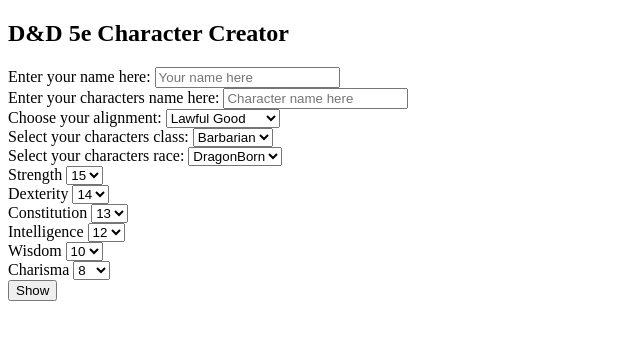
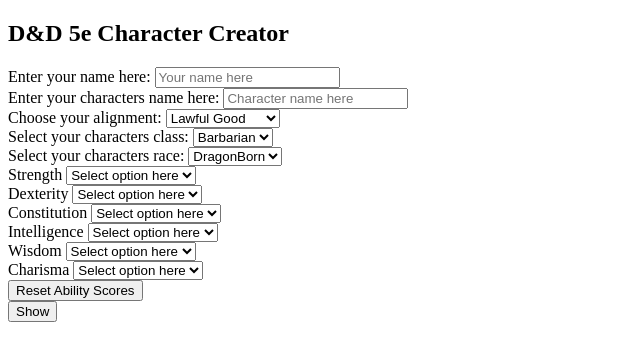
Before and after one commit to MxZoe/character-creator, a plain HTML site: page src/index.html in a window 1280 px wide. Shown: the whole page, without its empty margins (0-640 px from the left). Drawn offline with Linux system fonts and the light colour scheme.

Commit message:
remove id's and add required attribute to ability score selectors

```diff
--- a/src/index.html
+++ b/src/index.html
@@ -77,71 +77,78 @@
         <div class="row g-3">
           <div class="mb-3 col-md-2">
             <label for="charStrength">Strength</label>
-            <select class="form-control" id="charStrength">
-              <option value="15" class="option15" id="standard15OptionStr" selected>15</option>
-              <option value="14" class="option14" id="standard14OptionStr">14</option>
-              <option value="13" class="option13" id="standard13OptionStr">13</option>
-              <option value="12" class="option12" id="standard12OptionStr">12</option>
-              <option value="10" class="option10" id="standard10OptionStr">10</option>
-              <option value="8" class="option8" id="standard8OptionStr">8</option>
+            <select class="form-control" id="charStrength" required>
+              <option value="">Select option here</option>
+              <option value="15" class="option15">15</option>
+              <option value="14" class="option14">14</option>
+              <option value="13" class="option13">13</option>
+              <option value="12" class="option12">12</option>
+              <option value="10" class="option10">10</option>
+              <option value="8" class="option8">8</option>
             </select>
           </div>
           <div class="mb-3 col-md-2">
             <label for="charDexterity">Dexterity</label>
-            <select class="form-control" id="charDexterity">
-              <option value="15" class="option15" id="standard15OptionDex">15</option>
-              <option value="14" class="option14" id="standard14OptionDex" selected>14</option>
-              <option value="13" class="option13" id="standard13OptionDex">13</option>
-              <option value="12" class="option12" id="standard12OptionDex">12</option>
-              <option value="10" class="option10" id="standard10OptionDex">10</option>
-              <option value="8" class="option8" id="standard8OptionDex">8</option>
+            <select class="form-control" id="charDexterity" required>
+              <option value="">Select option here</option>
+              <option value="15" class="option15">15</option>
+              <option value="14" class="option14">14</option>
+              <option value="13" class="option13">13</option>
+              <option value="12" class="option12">12</option>
+              <option value="10" class="option10">10</option>
+              <option value="8" class="option8">8</option>
             </select>
           </div>
           <div class="mb-3 col-md-2">
             <label for="charConstitution">Constitution</label>
-            <select class="form-control" id="charConstitution">
-              <option value="15" class="option15" id="standard15OptionCon">15</option>
-              <option value="14" class="option14" id="standard14OptionCon">14</option>
-              <option value="13" class="option13" id="standard13OptionCon" selected>13</option>
-              <option value="12" class="option12" id="standard12OptionCon">12</option>
-              <option value="10" class="option10" id="standard10OptionCon">10</option>
-              <option value="8" class="option8" id="standard8OptionCon">8</option>
+            <select class="form-control" id="charConstitution" required>
+              <option value="">Select option here</option>
+              <option value="15" class="option15">15</option>
+              <option value="14" class="option14">14</option>
+              <option value="13" class="option13">13</option>
+              <option value="12" class="option12">12</option>
+              <option value="10" class="option10">10</option>
+              <option value="8" class="option8">8</option>
             </select>
           </div>
           <div class="mb-3 col-md-2">
             <label for="charIntelligence">Intelligence</label>
-            <select class="form-control" id="charIntelligence">
-              <option value="15" class="option15" id="standard15OptionInt">15</option>
-              <option value="14" class="option14" id="standard14OptionInt">14</option>
-              <option value="13" class="option13" id="standard13OptionInt">13</option>
-              <option value="12" class="option12" id="standard12OptionInt" selected>12</option>
-              <option value="10" class="option10" id="standard10OptionInt">10</option>
-              <option value="8" class="option8" id="standard8OptionInt">8</option>
+            <select class="form-control" id="charIntelligence" required>
+              <option value="">Select option here</option>
+              <option value="15" class="option15">15</option>
+              <option value="14" class="option14">14</option>
+              <option value="13" class="option13">13</option>
+              <option value="12" class="option12">12</option>
+              <option value="10" class="option10">10</option>
+              <option value="8" class="option8">8</option>
             </select>
           </div>
           <div class="mb-3 col-md-2">
             <label for="charWisdom">Wisdom</label>
-            <select class="form-control" id="charWisdom">
-              <option value="15" class="option15" id="standard15OptionWis">15</option>
-              <option value="14" class="option14" id="standard14OptionWis">14</option>
-              <option value="13" class="option13" id="standard13OptionWis">13</option>
-              <option value="12" class="option12" id="standard12OptionWis">12</option>
-              <option value="10" class="option10" id="standard10OptionWis" selected>10</option>
-              <option value="8" class="option8" id="standard8OptionWis">8</option>
+            <select class="form-control" id="charWisdom" required>
+              <option value="">Select option here</option>
+              <option value="15" class="option15">15</option>
+              <option value="14" class="option14">14</option>
+              <option value="13" class="option13">13</option>
+              <option value="12" class="option12">12</option>
+              <option value="10" class="option10">10</option>
+              <option value="8" class="option8">8</option>
             </select>
           </div>
           <div class="mb-3 col-md-2">
             <label for="charCharisma">Charisma</label>
-            <select class="form-control" id="charCharisma">
-              <option value="15" class="option15" id="standard15OptionCha">15</option>
-              <option value="14" class="option14" id="standard14OptionCha">14</option>
-              <option value="13" class="option13" id="standard13OptionCha">13</option>
-              <option value="12" class="option12" id="standard12OptionCha">12</option>
-              <option value="10" class="option10" id="standard10OptionCha">10</option>
-              <option value="8" class="option8" id="standard8OptionCha" selected>8</option>
+            <select class="form-control" id="charCharisma" required>
+              <option value="">Select option here</option>
+              <option value="15" class="option15">15</option>
+              <option value="14" class="option14">14</option>
+              <option value="13" class="option13">13</option>
+              <option value="12" class="option12">12</option>
+              <option value="10" class="option10">10</option>
+              <option value="8" class="option8">8</option>
             </select>
           </div>
         </div>
+        <button type="button" class="btn btn-danger" id="resetAbilityScores">Reset Ability Scores</button>
       </div>
       <button type="submit" class="btn btn-success" id="submit">Show</button>
     </form>
```
